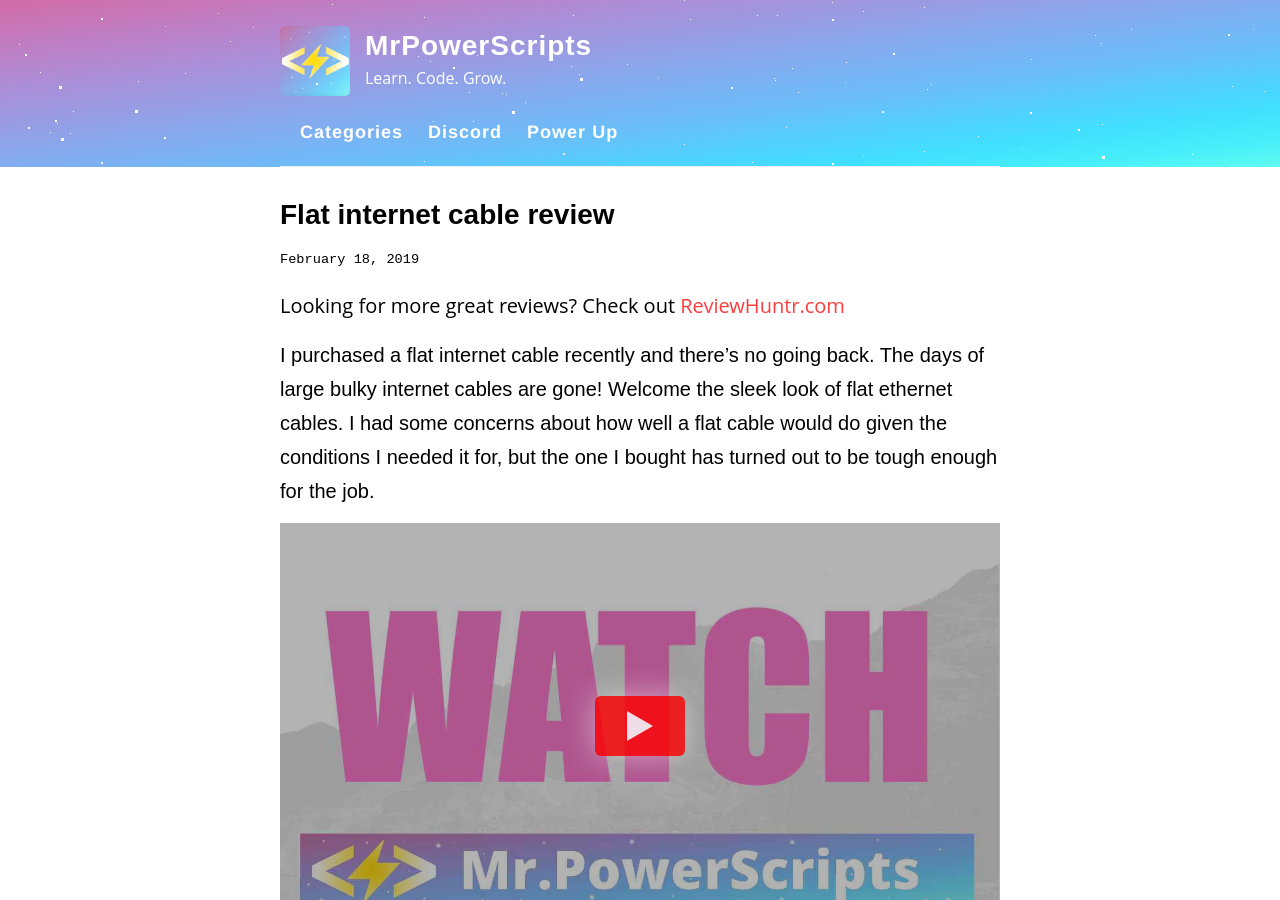
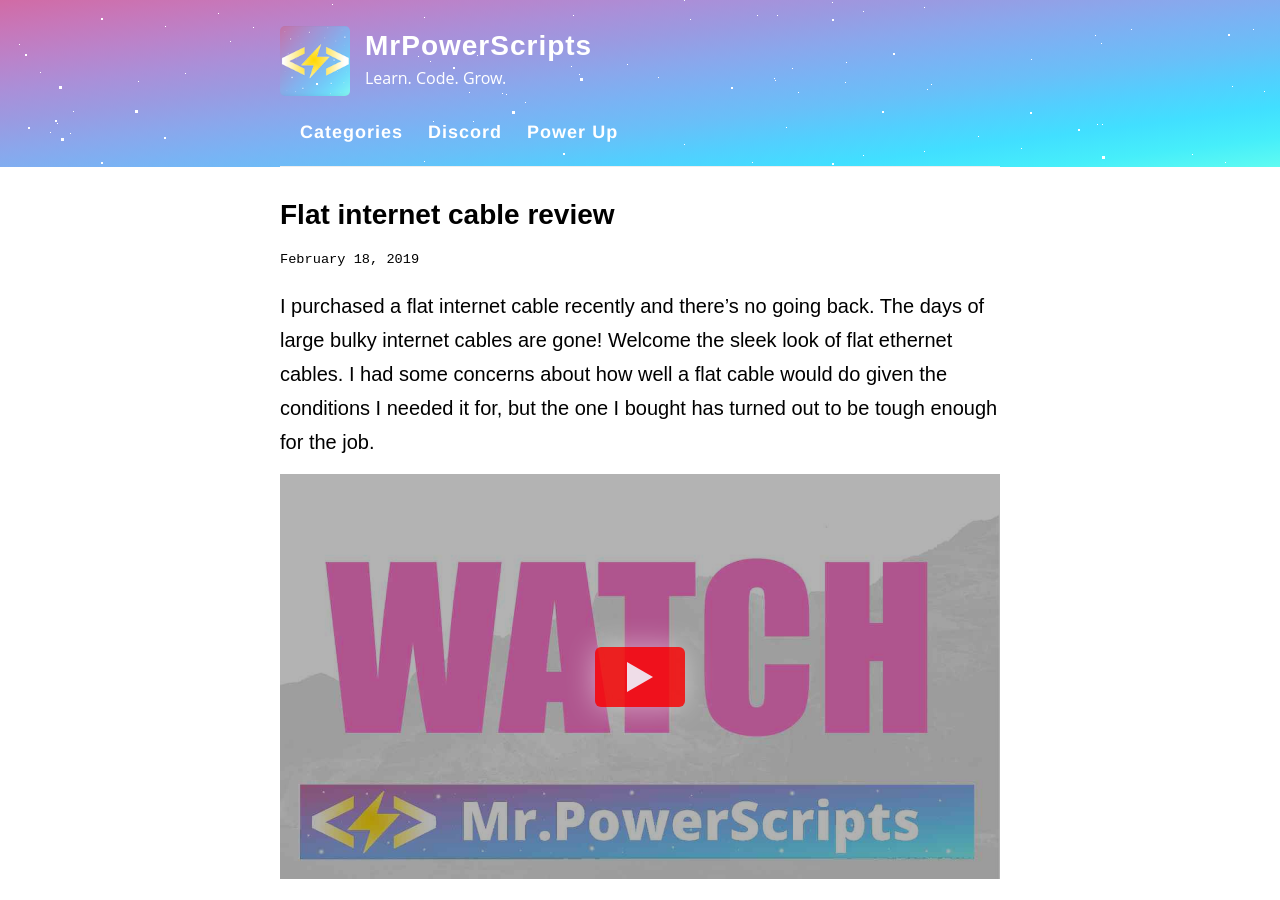
Before and after one commit to MrPowerScripts/MrPowerScripts.com, a Jekyll site: the page built from _reviews/2019-02-21-50-foot-flat-ethernet-cable-review.md, in a window 1280 px wide and 900 px high. Built offline with Jekyll 4.4.1, drawn with Linux system fonts in a browser that asks for light colours; some of the changed text lies outside the part shown.

Commit message:
annoying

```diff
--- a/_layouts/review.html
+++ b/_layouts/review.html
@@ -6,7 +6,6 @@
 <article class="post">
   {% include suggested-reviews.html %}
   {% include content-header.html type="page"%}
-  <p>Looking for more great reviews? Check out <a href="https://reviewhuntr.com">ReviewHuntr.com</a></p>
   <div class="entry">
     {{ content }}
   </div>
```
Also changed, not shown: other parts of _layouts/review.html (+1 -0 lines).
